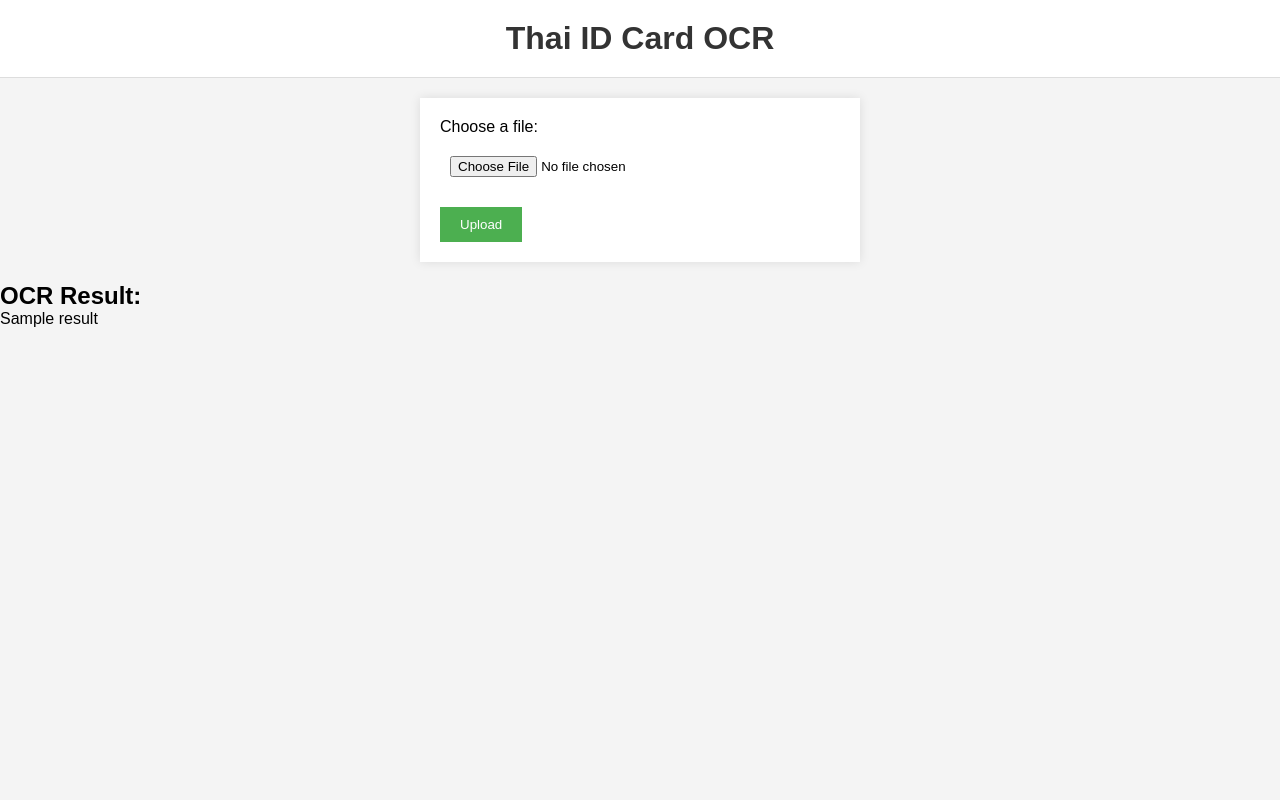
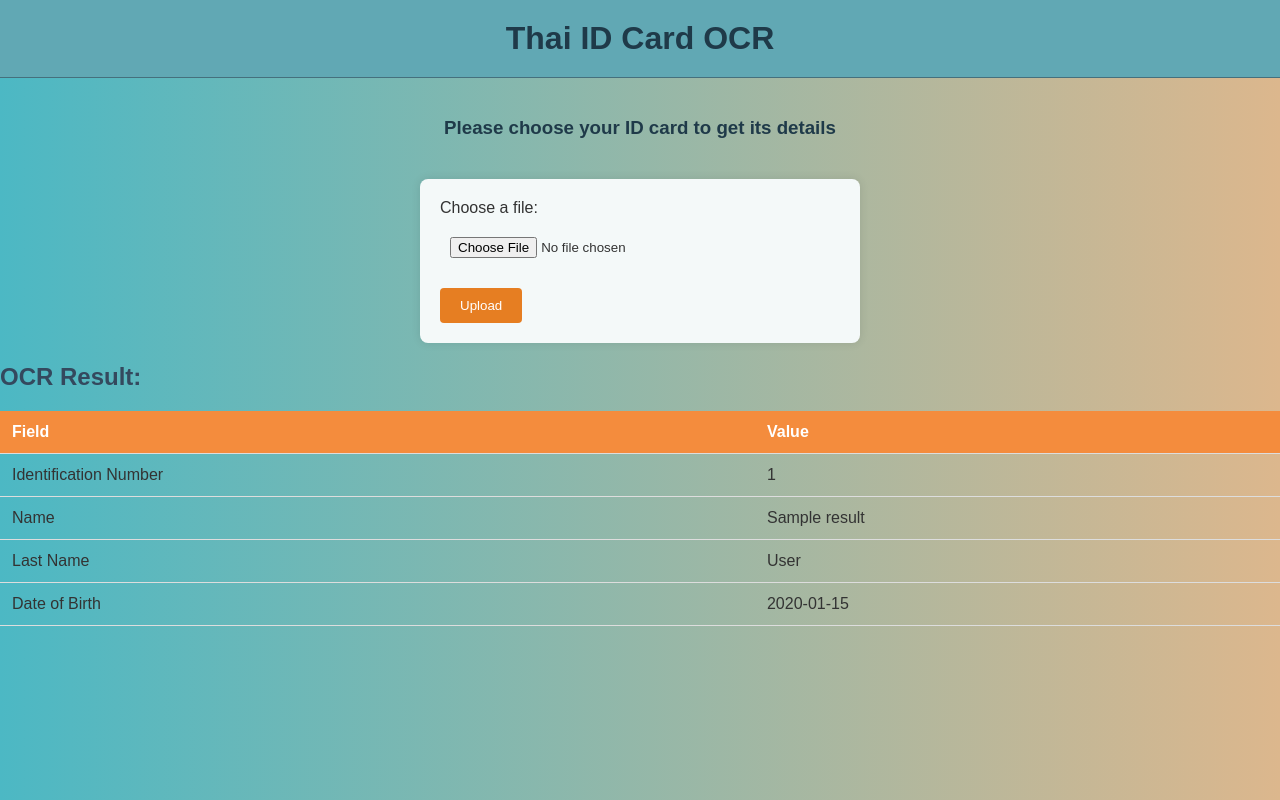
Before and after one commit to anmolgupta8/Thai-ID-OCR-App, a Flask app: template templates/index.html in a window 1280 px wide. Run offline with Flask 3, Linux system fonts and the light colour scheme; the template is opened without the code that fills it: most values are stand-ins (such as "Sample title", 1, 10 or a date in 2020).

Commit message:
More styling

```diff
--- a/static/css/style.css
+++ b/static/css/style.css
@@ -6,28 +6,37 @@ body, h1, h2, p, label {
 
 body {
     font-family: 'Arial', sans-serif;
-    background-color: #f4f4f4;
+    background: linear-gradient(to right, #4cb8c4, #dcb78d); /* Teal to Orange Gradient */
+    color: #333;
 }
 
 h1 {
-    color: #333;
+    color: #1f3a49;
     text-align: center;
     padding: 20px;
-    background-color: #fff;
-    border-bottom: 1px solid #ddd;
+    background-color: #61a8b4;
+    border-bottom: 1px solid #45707d;
+}
+
+h3 {
+    color: #1f3a49;
+    text-align: center;
+    padding: 20px;
 }
 
 form {
     max-width: 400px;
     margin: 20px auto;
     padding: 20px;
-    background-color: #fff;
+    background-color: #f4f9f9;
     box-shadow: 0 0 10px rgba(0, 0, 0, 0.1);
+    border-radius: 8px;
 }
 
 label {
     display: block;
     margin-bottom: 10px;
+    color: #333;
 }
 
 input[type="file"] {
@@ -38,26 +47,28 @@ input[type="file"] {
 }
 
 button {
-    background-color: #4caf50;
+    background-color: #e67e22;
     color: #fff;
     padding: 10px 20px;
     border: none;
     cursor: pointer;
+    border-radius: 4px;
 }
 
 button:hover {
-    background-color: #45a049;
+    background-color: #ca6e1b;
 }
 
 /* Style for error message */
 p[style="color: red;"] {
-    color: red;
+    color: #c0392b;
     margin-top: 10px;
 }
 
 /* Style for OCR result */
 h2 {
     margin-top: 20px;
+    color: #34495e;
 }
 
 /* Responsive styling */
@@ -66,3 +77,30 @@ h2 {
         max-width: 90%;
     }
 }
+
+/* ... (your existing styles) ... */
+
+/* Style for OCR result table */
+table {
+    width: 100%;
+    border-collapse: collapse;
+    margin-top: 20px;
+}
+
+th, td {
+    padding: 12px;
+    text-align: left;
+    border-bottom: 1px solid #ddd;
+}
+
+th {
+    background-color: #f48c3d;
+    color: white;
+}
+
+/* Responsive styling for table */
+@media screen and (max-width: 600px) {
+    table {
+        font-size: 14px;
+    }
+}
--- a/templates/index.html
+++ b/templates/index.html
@@ -1,4 +1,4 @@
-<!DOCTYPE html>
+<!-- <!DOCTYPE html>
 <html lang="en">
 <head>
     <meta charset="UTF-8">
@@ -10,6 +10,8 @@
 </head>
 <body>
     <h1>Thai ID Card OCR</h1>
+
+    <h3>Please choose your id card to get its details</h3>
 
     {% if error %}
         <p style="color: red;">{{ error }}</p>
@@ -26,4 +28,57 @@
         <p>{{ result }}</p>
     {% endif %}
 </body>
+</html> -->
+
+<!DOCTYPE html>
+<html lang="en">
+<head>
+    <meta charset="UTF-8">
+    <meta http-equiv="X-UA-Compatible" content="IE=edge">
+    <meta name="viewport" content="width=device-width, initial-scale=1.0">
+    <link rel="stylesheet" href="{{ url_for('static', filename='css/style.css') }}">
+    <script src="{{ url_for('static', filename='js/script.js') }}"></script>
+    <title>Thai ID Card OCR</title>
+</head>
+<body>
+    <h1>Thai ID Card OCR</h1>
+
+    <h3>Please choose your ID card to get its details</h3>
+
+    {% if error %}
+        <p style="color: red;">{{ error }}</p>
+    {% endif %}
+
+    <form action="/upload" method="post" enctype="multipart/form-data">
+        <label for="file">Choose a file:</label>
+        <input type="file" name="file" id="file" accept=".png, .jpg, .jpeg">
+        <button type="submit">Upload</button>
+    </form>
+
+    {% if result %}
+        <h2>OCR Result:</h2>
+        <table>
+            <tr>
+                <th>Field</th>
+                <th>Value</th>
+            </tr>
+            <tr>
+                <td>Identification Number</td>
+                <td>{{ result.identification_number }}</td>
+            </tr>
+            <tr>
+                <td>Name</td>
+                <td>{{ result.name }}</td>
+            </tr>
+            <tr>
+                <td>Last Name</td>
+                <td>{{ result.last_name }}</td>
+            </tr>
+            <tr>
+                <td>Date of Birth</td>
+                <td>{{ result['date-of-birth'] }}</td>
+            </tr>
+        </table>
+    {% endif %}
+</body>
 </html>
```
